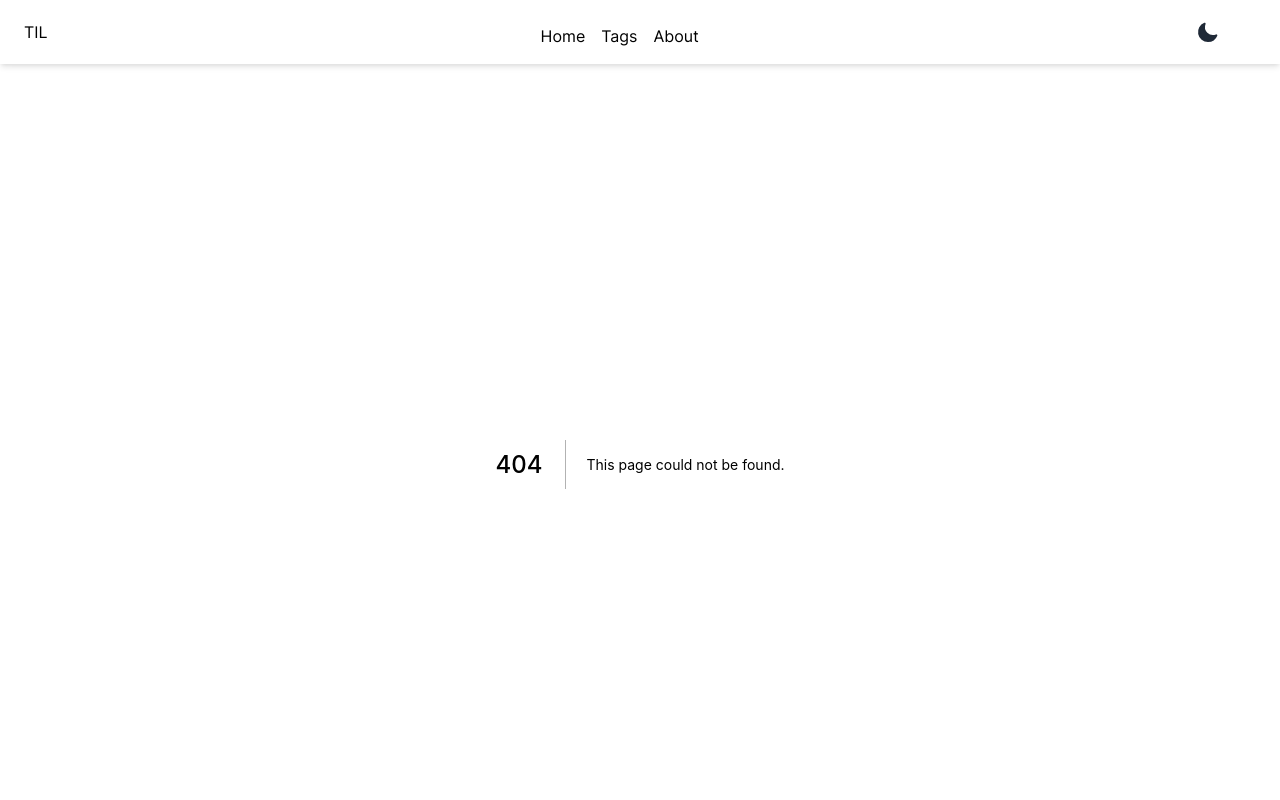
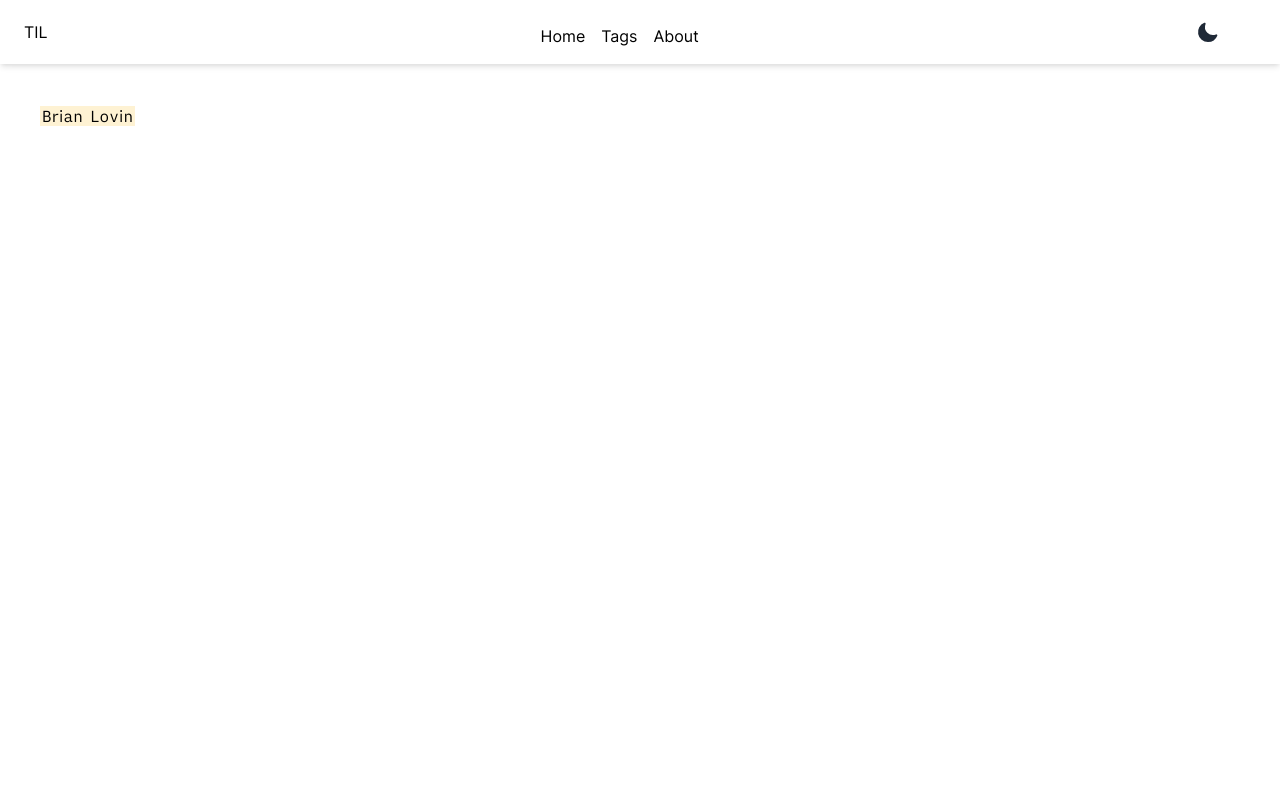
Before and after one commit to varunyn/til, a Next.js app: page /bookmarks in a window 1280 px wide. Before the commit this address had no page. Shown: the top 800 px of the page. Built offline with nearby package versions, Linux system fonts and the light colour scheme; what @tailwindcss/typography would draw is missing.

Commit message:
Update twitter card Update twitter card to summary_large_image

```diff
--- a/pages/blog/[slug].js
+++ b/pages/blog/[slug].js
@@ -49,7 +49,7 @@ export default function BlogPage(props) {
         <meta property="og:type" content="website" />
         <meta property="og:image" content={ogImage} />
 
-        <meta name="twitter:card" content="summary" />
+        <meta name="twitter:card" content="summary_large_image" />
         <meta name="twitter:site" content="@varun1_yadav" />
         <meta name="twitter:title" content={title} />
         <meta name="twitter:description" content={desc} />
--- /dev/null
+++ b/pages/bookmarks.js
@@ -0,0 +1,22 @@
+import Head from 'next/head';
+
+export default function Bookmarks() {
+  return (
+    <div>
+      <section className="relative min-h-screen-without-nav dark:bg-darkgrey dark:text-whitedarktheme">
+        <Head>
+          <title>Bookmarks</title>
+          <link rel="icon" href="/favicon.ico" />
+        </Head>
+
+        <main className="p-10  mx-auto  container justify-center">
+          <p>
+            <a className="links" href="https://brianlovin.com/bookmarks">
+              Brian Lovin{' '}
+            </a>
+          </p>
+        </main>
+      </section>
+    </div>
+  );
+}
```
Also changed, not shown: 1 other file (tests, documents, lock files or other folders).
